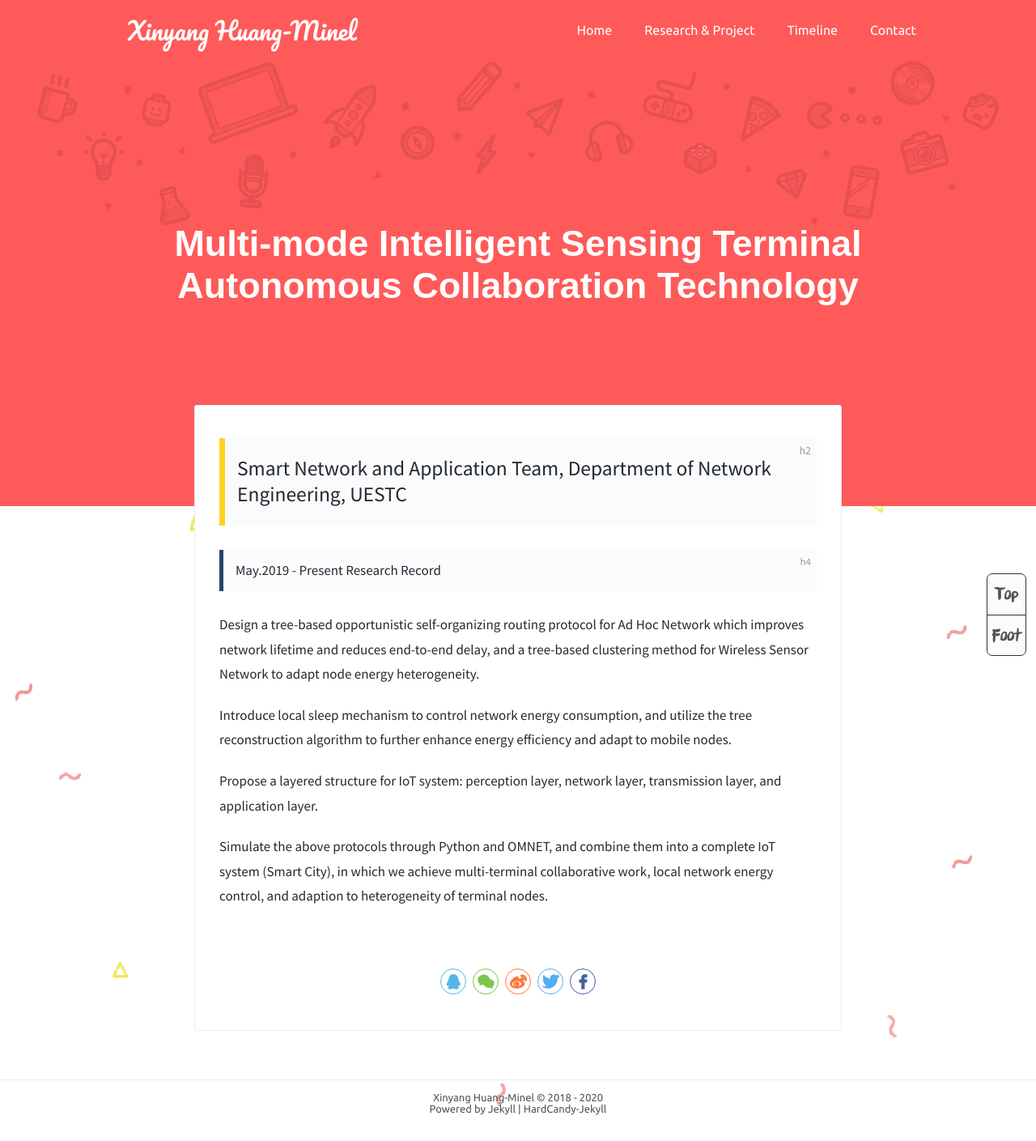
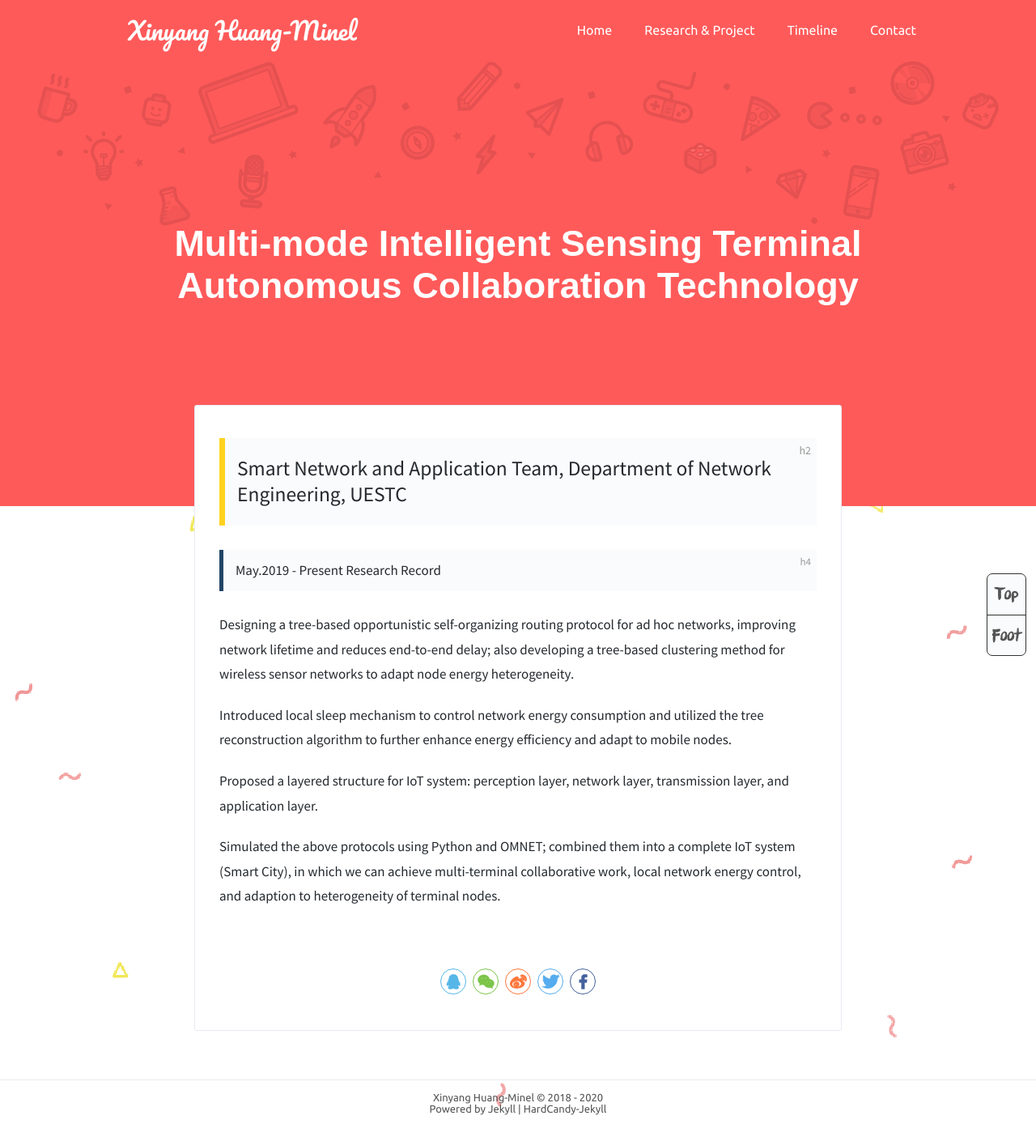
Before and after one commit to Huangxy-Minel/Huangxy-Minel.github.io, a Jekyll site: the page built from _posts/2019-06-01-Multi-mode-Intelligent-Sensing-Terminal-Autonomous-Collaboration-Technology.md, in a window 1280 px wide. Shown: the whole page at 81% size. Built offline with Jekyll 4.4.1, drawn with Linux system fonts in a browser that asks for light colours; comment, search, counter and statistics services are not loaded.

Commit message:
20200306

```diff
--- a/_posts/2019-06-01-Multi-mode-Intelligent-Sensing-Terminal-Autonomous-Collaboration-Technology.md
+++ b/_posts/2019-06-01-Multi-mode-Intelligent-Sensing-Terminal-Autonomous-Collaboration-Technology.md
@@ -12,10 +12,10 @@ tags: Research
 
 #### May.2019 - Present	Research Record
 
-Design a tree-based opportunistic self-organizing routing protocol for Ad Hoc Network which improves network lifetime and reduces end-to-end delay, and a tree-based clustering method for Wireless Sensor Network to adapt node energy heterogeneity.
+Designing a tree-based opportunistic self-organizing routing protocol for ad hoc networks, improving network lifetime and reduces end-to-end delay; also developing a tree-based clustering method for wireless sensor networks to adapt node energy heterogeneity.
 
-Introduce local sleep mechanism to control network energy consumption, and utilize the tree reconstruction algorithm to further enhance energy efficiency and adapt to mobile nodes.
+Introduced local sleep mechanism to control network energy consumption and utilized the tree reconstruction algorithm to further enhance energy efficiency and adapt to mobile nodes.
 
-Propose a layered structure for IoT system: perception layer, network layer, transmission layer, and application layer.
+Proposed a layered structure for IoT system: perception layer, network layer, transmission layer, and application layer.
 
-Simulate the above protocols through Python and OMNET, and combine them into a complete IoT system (Smart City), in which we achieve multi-terminal collaborative work, local network energy control, and adaption to heterogeneity of terminal nodes.
+Simulated the above protocols using Python and OMNET; combined them into a complete IoT system (Smart City), in which we can achieve multi-terminal collaborative work, local network energy control, and adaption to heterogeneity of terminal nodes.
```
Also changed, not shown: _posts/2019-07-02-Long-distance-Anti-interference-Communication-System-for-Rescue-and-Disaster-Relief.md (+1 -1 lines), _posts/2019-07-15-National-Electronic-Design-Competition.md (+2 -2 lines), _posts/2019-07-16-Digital-Musical-Instrument-Based-on-Matlab.md (+3 -3 lines), _posts/2019-10-01-Wearable-Intelligent-Guide-Device.md (+4 -4 lines), 1 other file.
